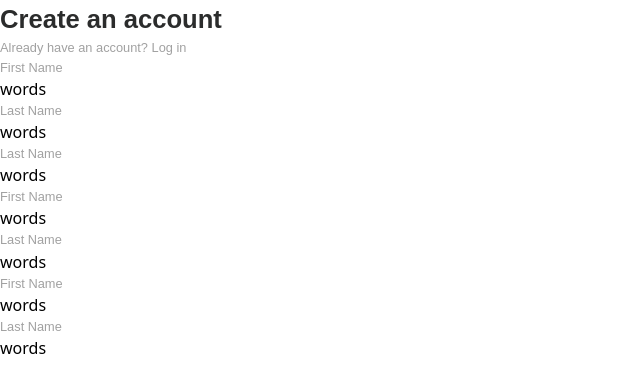
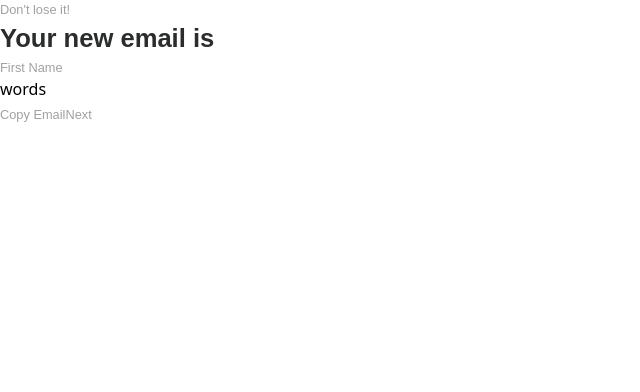
Before and after one commit to im-calvin/job-jug, a React (Vite) app in the folder frontend/: page / in a window 1280 px wide. Shown: the top 392 px of the page, without its empty margins (0-640 px from the left). Built offline with nearby package versions, Linux system fonts and the light colour scheme.

Commit message:
Added login pages

```diff
--- a/frontend/src/App.jsx
+++ b/frontend/src/App.jsx
@@ -2,6 +2,7 @@ import { useState } from 'react'
 import { BrowserRouter, Routes, Route } from "react-router-dom";
 import LoginPage from './components/login/page'
 import HomePage from './components/home/page'
+import CreateAccountPage from './components/createaccount/page'
 
 function App() {
 
@@ -11,6 +12,7 @@ function App() {
         <Routes>
           <Route path="/" element={<LoginPage />} />
           <Route path="/home" element={<HomePage />} />
+          <Route path='/register' element={<CreateAccountPage />} />
         </Routes>
       </BrowserRouter>
     </>
--- /dev/null
+++ b/frontend/src/components/createaccount/page.jsx
@@ -0,0 +1,67 @@
+import React from 'react';
+
+function CreateAccountPage() {
+    return (
+        <>
+            <div className='pt-32'>
+            <div className='w-3/4 border-2 rounded-lg px-20 border-gray-200 m-auto'>
+                <div className='mt-20'></div>
+
+                <div className='w-1/2 h-fit grid grid-rows-3'>
+                    <div className='container mt-20'>
+                    <h1 className='text-6xl'>Create an account</h1>
+                    <h3> Already have an account? Log in</h3>
+                    </div>
+
+                    <div className='flex flex-row mt-10 h-fit w-full gap-4 justify-between'>
+                        <div className='w-11/12'>
+                        <h3 className='mb-2'>First Name</h3>
+                        <div className='h-16 border border-gray-300 rounded-md px-4 pt-5 pb-1'> words </div>
+                        </div>
+
+                        <div className='w-11/12 h-fit'>
+                        <h3 className='mb-2'> Last Name </h3>
+                        <div className='h-16 border border-gray-300 rounded-md px-4 pt-5 pb-1'> words </div>
+                        </div>
+                    </div>
+
+                    {/* <div class='container h-fit flex mt-5 flex-col justify-between'>
+                        <h3> Email address </h3>
+                        <div className='h-16 border w-full border-gray-300 rounded-md px-4 pt-5 pb-1'>
+                            <div className=''> words </div>
+                        </div>
+                    </div>
+
+                    <div className='flex flex-row w-full gap-4 justify-between'>
+                        <div className='w-11/12'>
+                        <h3 className='mb-2'>Password</h3>
+                        <div className='h-16 border border-gray-300 rounded-md px-4 pt-5 pb-1'> words </div>
+                        </div>
+
+                        <div className='w-11/12'>
+                        <h3 className='mb-2'> Confirm </h3>
+                        <div className='h-16 border border-gray-300 rounded-md px-4 pt-5 pb-1'> words </div>
+                        </div>
+                    </div> */}
+
+                    <div className='flex flex-col justify-bottom'>
+                        <div className='flex flex-row justify-between'>
+                            {/* <h3 className='flex flex-col justify-end'>Log in instead</h3> */}
+
+                            <div className=''>
+                            <button className='border border-gray-300 rounded-md bg-gray-900 px-10 py-3'> <h3 className='font-bold'>Create Account</h3></button>
+                            </div>
+                        </div>
+                    </div>
+
+
+                </div>
+                </div>
+
+                <div className='pb-20'></div>
+            </div>
+        </>
+    );
+};
+
+export default CreateAccountPage;
--- a/frontend/src/components/home/page.jsx
+++ b/frontend/src/components/home/page.jsx
@@ -33,7 +33,9 @@ function HomePage() {
 
     return (
         <>
-            <Navbar></Navbar>
+
+        <Navbar></Navbar>
+
             <div className='flex flex-row justify-center h-fit w-full pt-32'>
                 <div className='w-4/5 h-full m-auto'>
                     <h3 className='text-2xl'>{user}!</h3>
--- a/frontend/src/components/login/page.jsx
+++ b/frontend/src/components/login/page.jsx
@@ -3,55 +3,34 @@ import React from 'react';
 function LoginPage() {
     return (
         <>
-            <div className='mt-20 w-3/4 border-2 border-black m-auto'>
+            <div className='pt-32'>
+            <div className='w-3/4 h-fit border-2 rounded-lg px-20 border-gray-200 m-auto'>
+                <div className='mt-20'></div>
 
-                <div className='w-2/3 border-2 border-black h-fit'>
-                    <h1>Create an account</h1>
-                    <h3> Already have an account? Log in</h3>
+                <div className=' bg-red-500 rounded-full size-20'> </div>
 
-                    <div className='flex flex-row mt-20 justify-between'>
-                        <div className=''>
-                        <h3>First Name</h3>
-                        <div className='border border-gray-200 rounded-sm'> words </div>
-                        </div>
-
-                        <div className=''>
-                        <h3> Last Name </h3>
-                        <div className='border border-gray-200 rounded-sm'> words </div>
-                        </div>
+                <div className='w-4/5 grid grid-rows-2'>
+                    <div className='container mt-20'>
+                    <h3> Don't lose it!</h3>
+                    <h1 className='text-6xl'>Your new email is</h1>
                     </div>
 
-                        <h3> Last Name </h3>
-                        <div className='border border-gray-200 rounded-sm'> words </div>
+                <div className='container mt-5' >
 
-                    <div className='flex flex-row justify-between'>
-                        <div className=''>
-                        <h3>First Name</h3>
-                        <div className='border border-gray-200 rounded-sm'> words </div>
-                        </div>
+                <h3 className='mb-2'>First Name</h3>
 
-                        <div className=''>
-                        <h3> Last Name </h3>
-                        <div className='border border-gray-200 rounded-sm'> words </div>
+                    <div className='flex w-full gap-4 mb-20'>
+                        <div className='border w-3/4 h-16 border-gray-300 rounded-md px-4 pt-5 pb-1'> words </div>
+                        <button className='border w-1/4 h-16 border-gray-300 bg-black rounded-md px-4 pt-3 pb-1'> <h3 className='text-white'> Copy Email </h3> </button>
+                        <button className='border w-1/4 h-16 border-gray-300 bg-black rounded-md px-4 pt-3 pb-1'> <h3 className='text-white'> Next </h3> </button>
                     </div>
+                </div>
 
 
-                    <div className='flex flex-row justify-between'>
-                        <div className=''>
-                        <h3>First Name</h3>
-                        <div className='border border-gray-200 rounded-sm'> words </div>
-                        </div>
+                </div>
+                </div>
 
-                        <div className=''>
-                        <h3> Last Name </h3>
-                        <div className='border border-gray-200 rounded-sm'> words </div>
-                        </div>
-                    </div>
-
-
-                    </div>
-
-                </div>
+                <div className='pb-20'></div>
             </div>
         </>
     );
--- a/frontend/src/components/navbar/page.jsx
+++ b/frontend/src/components/navbar/page.jsx
@@ -1,4 +1,4 @@
-function page() {
+function Navbar() {
   return (
     <div className='container'>
         <div className='h-20 w-lvw mb-10 border-2 border-blac shadow-sm flex flex-col justify-center fixed bg-white'>
@@ -16,4 +16,4 @@ function page() {
   )
 }
 
-export default page
+export default Navbar;
--- a/frontend/src/index.css
+++ b/frontend/src/index.css
@@ -30,3 +30,16 @@ h5 {
     font-style: normal;
     color: #A1A1A1;
 }
+
+
+button:hover {
+    background: white;
+    border: 1px solid black;
+    transition: ease-in-out 0.3s;
+    color:black;
+}
+
+button {
+    transition: ease-in-out 0.3s;
+    color: white;
+}
```
